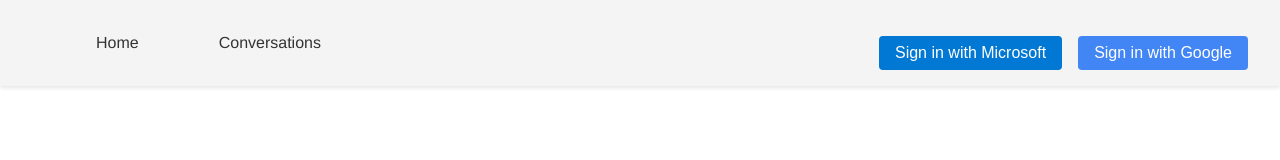
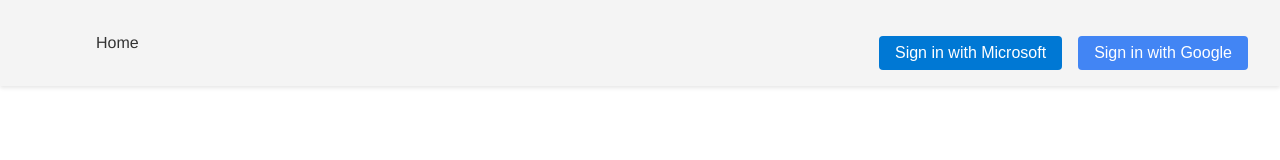
Before and after one commit to Djeb94/Email-manager, a Vue app: page / in a window 1280 px wide. Shown: the top 160 px of the page. Built offline with nearby package versions, Linux system fonts and the light colour scheme.

Commit message:
Conversation visibility system connect/disconnect

```diff
--- a/src/components/BaseHeader.vue
+++ b/src/components/BaseHeader.vue
@@ -3,7 +3,7 @@
     <nav class="header-nav">
       <div class="nav">
       <router-link to="/" class="nav-link">Home</router-link>
-      <router-link to="/conversations" class="nav-link" id="Conv">Conversations</router-link>
+  <router-link v-if="isAuthenticated" to="/conversations" class="nav-link" id="Conv">Conversations</router-link>
     </div>
       <Login/>
     </nav>
@@ -11,14 +11,19 @@
 </template>
 
 <script>
-import Login from './Login.vue'
+import { mapGetters } from 'vuex';
+import Login from './Login.vue';
 
 export default {
   name: 'BaseHeader',
   components: {
     Login,
   },
+  computed: {
+    ...mapGetters(['isAuthenticated'])
+  }
 }
+
 </script>
 
 <style scoped>
--- a/src/pages/ConversationsContent.vue
+++ b/src/pages/ConversationsContent.vue
@@ -20,7 +20,7 @@
     },
     computed: {
       conversationContent() {
-        const emails = JSON.parse(localStorage.getItem("emails"))
+       return "yes"
       }
     }
   }
--- a/src/pages/ConversationsIndexPage.vue
+++ b/src/pages/ConversationsIndexPage.vue
@@ -85,4 +85,8 @@ ul{
 
 }
 
+.email-info p{
+ padding-right: 30px;
+}
+
 </style>
```
